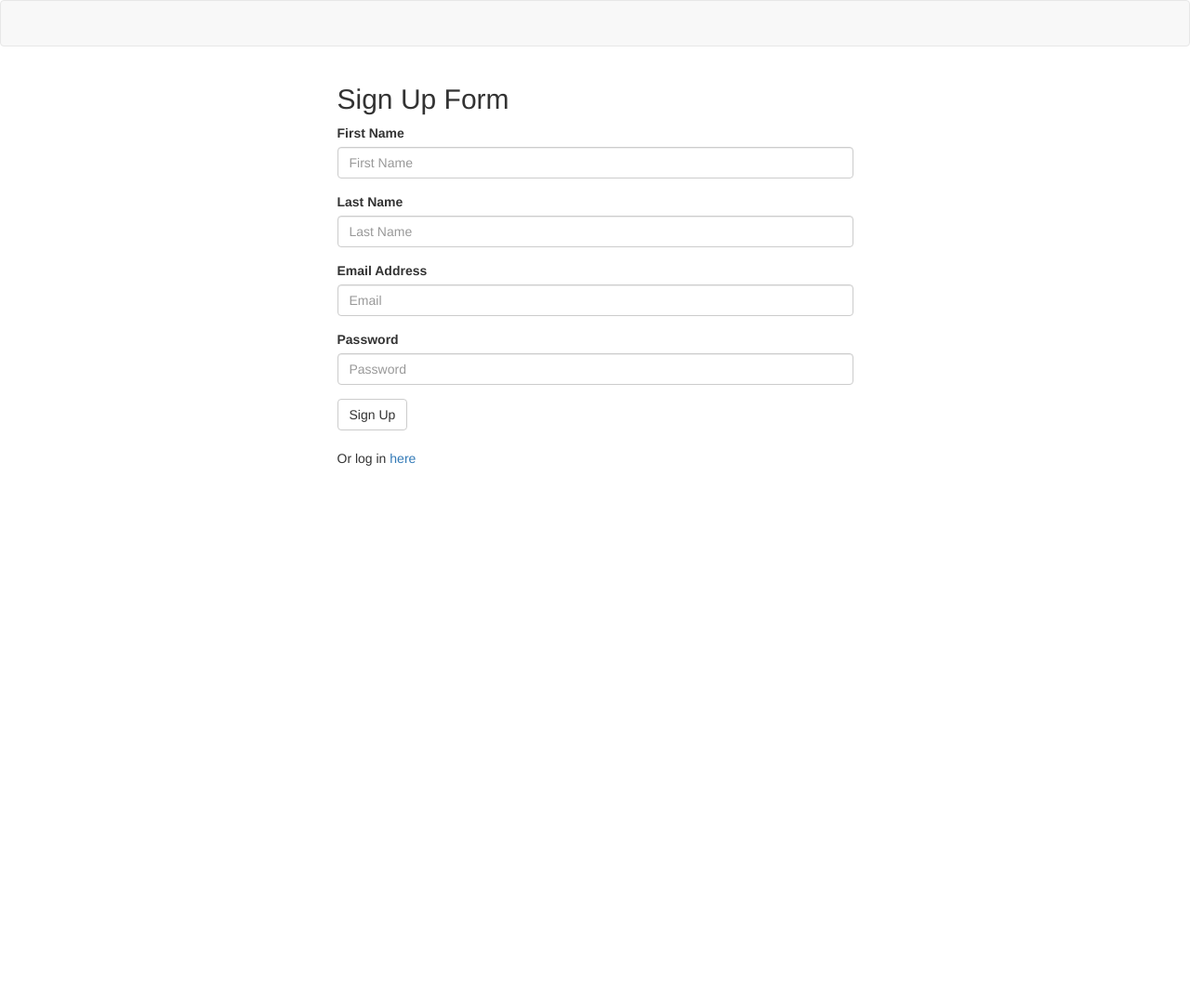
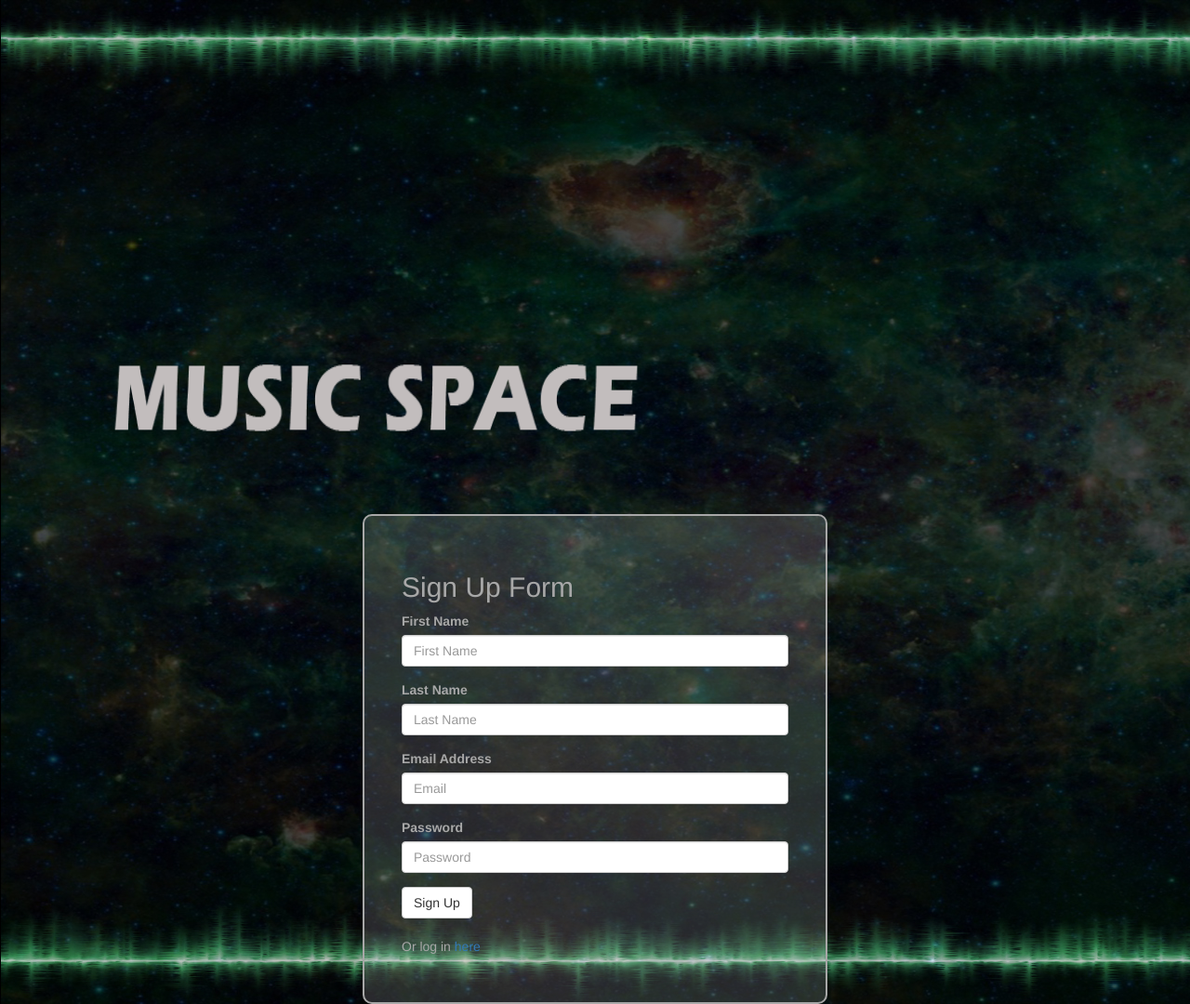
Before and after one commit to BBallare21/Artist-Search, a website: page public/signup.html in a window 1280 px wide. Shown: the whole page at 93% size. Before the commit the page ends 800 px from the top, so only its background shows below. Drawn offline with nearby package versions, Linux system fonts and the light colour scheme.

Commit message:
modified files

```diff
--- a/public/signup.html
+++ b/public/signup.html
@@ -6,20 +6,16 @@
   <meta charset="UTF-8">
   <meta name="viewport" content="width=device-width, initial-scale=1">
   <link rel="stylesheet" href="https://maxcdn.bootstrapcdn.com/bootswatch/3.3.7/lumen/bootstrap.min.css">
-  <link href="stylesheets/style.css" rel="stylesheet">
+  <link href="./stylesheets/signup.css" rel="stylesheet">
 </head>
 
 <body>
-  <nav class="navbar navbar-default">
-    <div class="container-fluid">
-      <div class="navbar-header">
-      </div>
+  <div class="container">
+    <div class="logo">
+      <img src="./Images/logo.png" alt="logo music app artist search" id="logo" width="650" height="275">
     </div>
-  </nav>
-  <div class="container">
-    <div class="row">
-      <div class="col-md-6 col-md-offset-3">
-        <h2>Sign Up Form</h2>
+      <div class="signupForm">
+        <h2 class="signupTitle">Sign Up Form</h2>
         <form class="signup">
           <div class="form-group">
             <label for="firstName">First Name</label>
@@ -46,7 +42,6 @@
         <br />
         <p>Or log in <a href="/">here</a></p>
       </div>
-    </div>
   </div>
 
   <script src="https://cdnjs.cloudflare.com/ajax/libs/jquery/3.2.1/jquery.min.js"></script>
--- a/public/stylesheets/signup.css
+++ b/public/stylesheets/signup.css
@@ -0,0 +1,30 @@
+.container {
+    background-image: url(../Images/background2.jpg);
+    background-repeat: no-repeat;
+    background-size: cover;
+    width: 100%;
+    height: 1080px;
+    align-content: flex-end;
+}
+
+.logo {
+    margin-left: 65px;
+    margin-top: 15px;
+}
+
+
+.signupForm {
+    color: #a8a8a8;
+    width: 500px;
+    margin: auto;
+    border: 2px solid #a8a8a8;
+    padding:  40px;
+    border-radius: 10px;
+    background: rgb(255, 255, 255);
+    background: rgba(255, 255, 255, 0.15);
+
+}
+
+.signupTitle {
+    color: #a8a8a8;
+}
```
